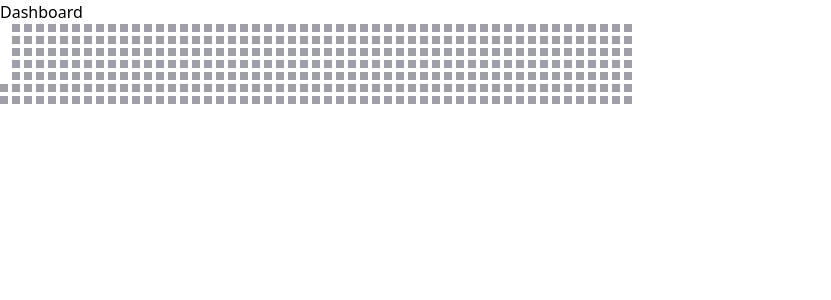
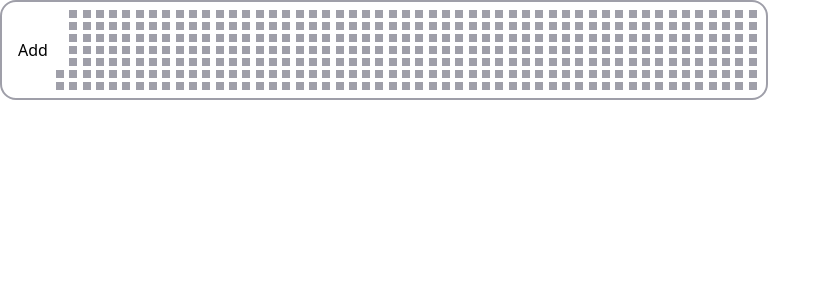
Before and after one commit to MikeG404/DISCIPLINE_TRACKER_FRONT, a Next.js app: page /dashboard in a window 1280 px wide. Shown: the top 300 px of the page, without its empty margins (0-831 px from the left). Built offline with nearby package versions, Linux system fonts and the light colour scheme.

Commit message:
Refactor dashboard to use HeatmapContainer and update Heatmap component styling

```diff
--- a/app/components/Heatmap.tsx
+++ b/app/components/Heatmap.tsx
@@ -21,7 +21,7 @@
     const dates = generateDates();
 
   return (
-    <div className="w-[200px] grid grid-rows-7 grid-flow-col gap-1">
+    <div className="w-full grid grid-rows-7 grid-flow-col gap-1">
       { dates.map((item, index) => {
 
         const weekDay = new Date(item.date).getDay()
--- /dev/null
+++ b/app/components/containers/Heatmap.container.tsx
@@ -0,0 +1,14 @@
+import Heatmap from "../Heatmap";
+import IconButton from "../ui/IconButton";
+
+export default function HeatmapContainer() {
+
+    return (
+        <div className="max-w-3xl p-2 border-2 border-zinc-400 rounded-2xl">
+            <div className="flex items-center">
+                <IconButton />
+                <Heatmap />
+            </div>
+        </div>
+    )
+}
--- /dev/null
+++ b/app/components/ui/IconButton.tsx
@@ -0,0 +1,8 @@
+export default function Button() {
+
+    return (
+        <div className="p-2">
+            <button>Add</button>
+        </div>
+    )
+}
--- a/app/dashboard/page.tsx
+++ b/app/dashboard/page.tsx
@@ -1,10 +1,10 @@
+import HeatmapContainer from "../components/containers/Heatmap.container";
 import Heatmap from "../components/Heatmap";
 
 export default function Dashboard() {
   return (
-    <div>
-      Dashboard
-      <Heatmap />
-    </div>
+    <main>
+      <HeatmapContainer />
+    </main>
   );
 }
```
